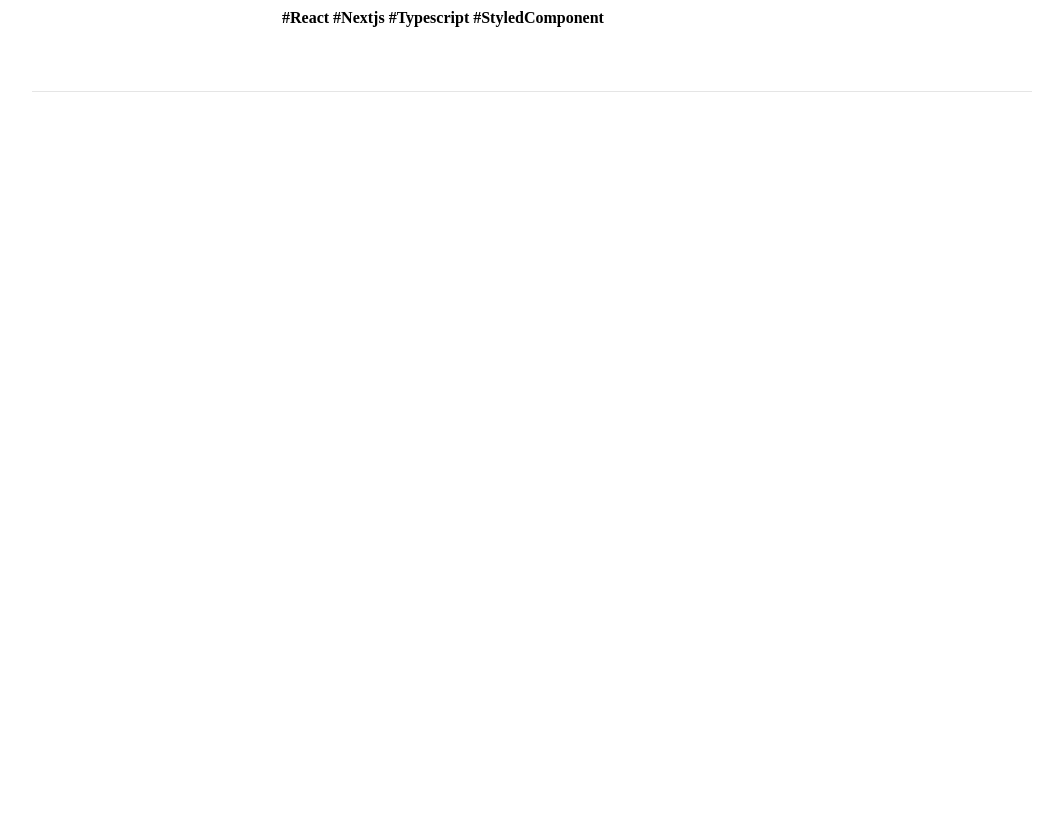
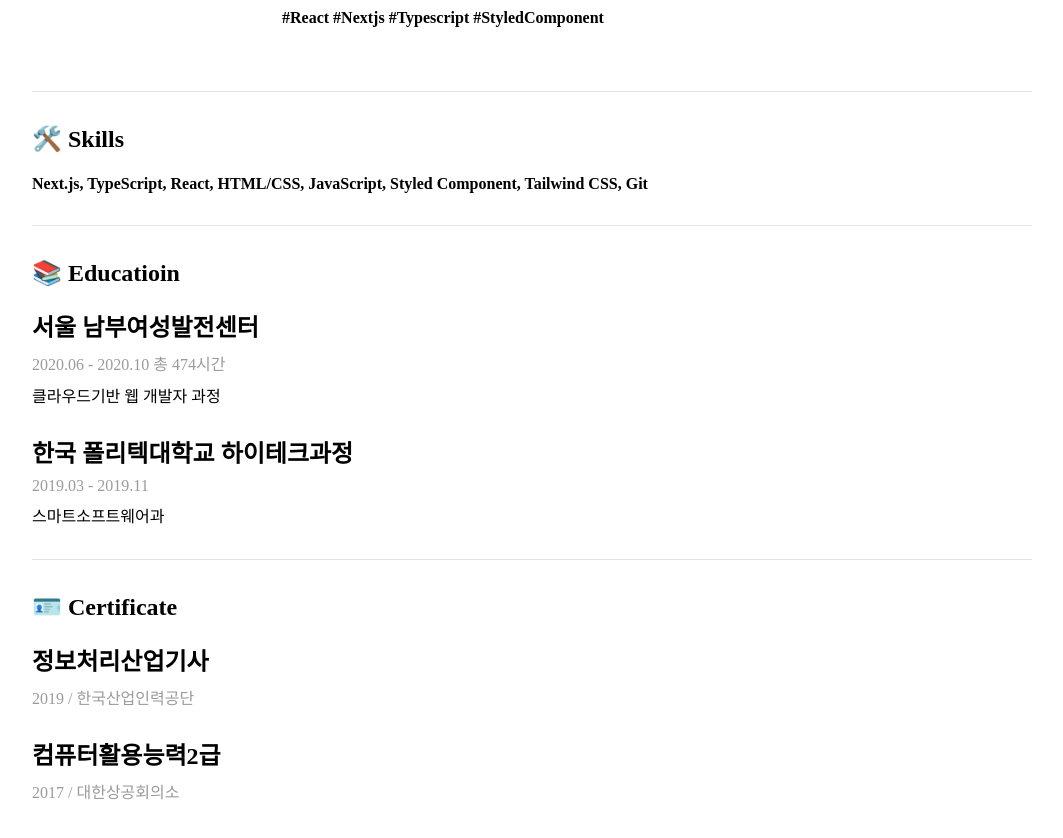
Before and after one commit to ChoiHaesol/resume, a Next.js app: page / in a window 1280 px wide. Shown: the part 2188-3026 px from the top of the page, without its empty margins (108-1171 px from the left). Before the commit the page ends 2392 px from the top, so only its background shows below. Built offline with nearby package versions, Linux system fonts and the light colour scheme.

Commit message:
skill, education, certificate section 추가

```diff
--- /dev/null
+++ b/app/certificate-section.tsx
@@ -0,0 +1,42 @@
+import React from "react";
+import styled from "styled-components";
+import { SectionTitle } from "./styles";
+
+//#region
+const Container = styled.div``;
+
+const ItemWrapper = styled.div`
+  margin-bottom: 32px;
+`;
+
+const Title = styled.h3`
+  font-size: 24px;
+  font-weight: 600;
+  line-height: 1.25;
+  margin: 24px 0 0;
+`;
+
+const Period = styled.p`
+  color: rgba(155, 155, 155, 1);
+`;
+//#endregion
+
+const CertificateSection = () => {
+  return (
+    <Container>
+      <SectionTitle>🪪 Certificate</SectionTitle>
+
+      <ItemWrapper>
+        <Title>정보처리산업기사</Title>
+        <Period>2019 / 한국산업인력공단</Period>
+      </ItemWrapper>
+
+      <ItemWrapper>
+        <Title>컴퓨터활용능력2급</Title>
+        <Period>2017 / 대한상공회의소</Period>
+      </ItemWrapper>
+    </Container>
+  );
+};
+
+export default CertificateSection;
--- /dev/null
+++ b/app/education-section.tsx
@@ -0,0 +1,46 @@
+import React from "react";
+import styled from "styled-components";
+import { Divider, SectionTitle } from "./styles";
+
+//#region
+const Container = styled.div``;
+
+const ItemWrapper = styled.div`
+  margin-bottom: 32px;
+`;
+
+const Title = styled.h3`
+  font-size: 24px;
+  font-weight: 600;
+  line-height: 1.25;
+  margin: 24px 0 0;
+`;
+
+const Period = styled.p`
+  color: rgba(155, 155, 155, 1);
+`;
+//#endregion
+
+const EducationSection = () => {
+  return (
+    <Container>
+      <SectionTitle>📚 Educatioin</SectionTitle>
+
+      <ItemWrapper>
+        <Title>서울 남부여성발전센터</Title>
+        <Period>2020.06 - 2020.10 총 474시간</Period>
+        <p>클라우드기반 웹 개발자 과정</p>
+      </ItemWrapper>
+
+      <ItemWrapper>
+        <Title>한국 폴리텍대학교 하이테크과정</Title>
+        <Period>2019.03 - 2019.11</Period>
+        <p>스마트소프트웨어과</p>
+      </ItemWrapper>
+
+      <Divider />
+    </Container>
+  );
+};
+
+export default EducationSection;
--- a/app/page.tsx
+++ b/app/page.tsx
@@ -4,6 +4,9 @@ import styled from "styled-components";
 import IntroSection from "./intro-section";
 import ProfileSection from "./profile-section";
 import CareerSection from "./career-section";
+import SkillSection from "./skill-section";
+import EducationSection from "./education-section";
+import CertificateSection from "./certificate-section";
 
 //#region
 const Continer = styled.div`
@@ -21,6 +24,12 @@ export default function Home() {
       <ProfileSection />
 
       <CareerSection />
+
+      <SkillSection />
+
+      <EducationSection />
+
+      <CertificateSection />
     </Continer>
   );
 }
--- /dev/null
+++ b/app/skill-section.tsx
@@ -0,0 +1,26 @@
+import React from "react";
+import styled from "styled-components";
+import { Divider, SectionTitle } from "./styles";
+
+//#region
+const Container = styled.div`
+  p {
+    font-weight: 600;
+  }
+`;
+//#endregion
+
+const SkillSection = () => {
+  return (
+    <Container>
+      <SectionTitle>🛠️ Skills</SectionTitle>
+      <p>
+        Next.js, TypeScript, React, HTML/CSS, JavaScript, Styled Component,
+        Tailwind CSS, Git
+      </p>
+      <Divider />
+    </Container>
+  );
+};
+
+export default SkillSection;
```
